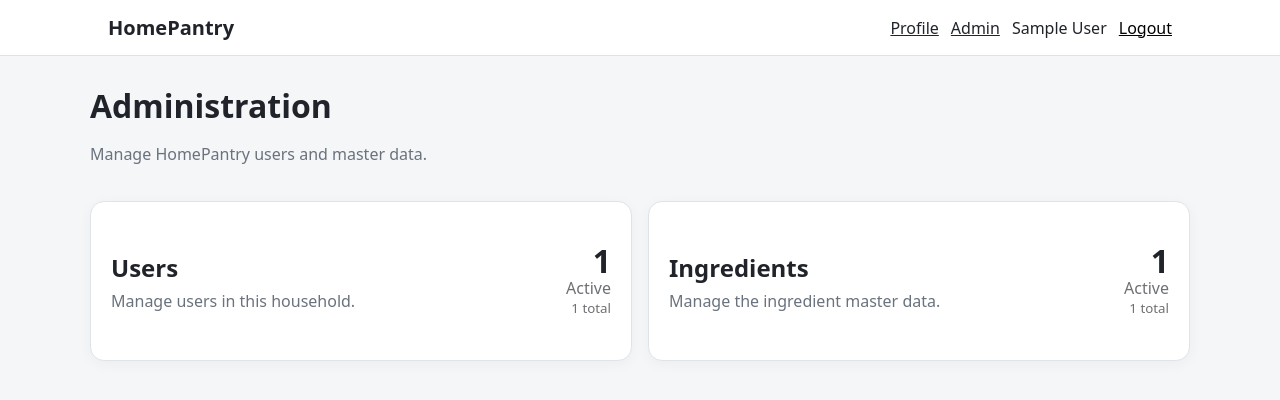
After one commit to rigzoltan83/HomePantry, a Flask app: page /admin/ in a window 1280 px wide. The commit adds this page. Shown: the top 400 px of the page. Run offline with Flask 3, Linux system fonts and the light colour scheme; a user stored in the database is signed in; tables that the repository leaves empty hold one stand-in row (values such as "Sample post"); some libraries are stand-ins or nearby versions.

Commit message:
Add admin dashboard and paginated ingredient search

```diff
--- a/app/admin/routes.py
+++ b/app/admin/routes.py
@@ -13,6 +13,7 @@ from flask_login import (
     login_required,
 )
 from sqlalchemy import (
+    func,
     or_,
     select,
 )
@@ -606,6 +607,65 @@ def profile():
     return render_template(
         "admin/profile.html",
         form=form,
+    )
+
+
+@bp.get("/")
+@login_required
+def index():
+    membership = (
+        get_admin_membership()
+    )
+
+    members = db.session.scalars(
+        select(HouseholdMember)
+        .where(
+            HouseholdMember.household_id
+            == membership.household_id
+        )
+    ).all()
+
+    total_users = len(
+        members
+    )
+
+    active_users = sum(
+        1
+        for member in members
+        if member.is_active
+    )
+
+    total_ingredients = db.session.scalar(
+        select(
+            func.count(
+                Ingredient.id
+            )
+        )
+    ) or 0
+
+    active_ingredients = db.session.scalar(
+        select(
+            func.count(
+                Ingredient.id
+            )
+        )
+        .where(
+            Ingredient.is_active.is_(
+                True
+            )
+        )
+    ) or 0
+
+    return render_template(
+        "admin/index.html",
+        total_users=total_users,
+        active_users=active_users,
+        total_ingredients=(
+            total_ingredients
+        ),
+        active_ingredients=(
+            active_ingredients
+        ),
     )
 
 
@@ -955,23 +1015,127 @@ def user_edit(
 def ingredients():
     get_admin_membership()
 
-    ingredients = db.session.scalars(
+    page = request.args.get(
+        "page",
+        1,
+        type=int,
+    )
+
+    if page < 1:
+        page = 1
+
+    search_text = (
+        request.args.get(
+            "q",
+            "",
+        )
+        .strip()
+    )
+
+    per_page = 50
+
+    filters = []
+
+    if search_text:
+        pattern = (
+            f"%{search_text}%"
+        )
+
+        filters.append(
+            or_(
+                Ingredient.canonical_key
+                .ilike(pattern),
+
+                Ingredient.translations.any(
+                    IngredientTranslation.name
+                    .ilike(pattern)
+                ),
+
+                Ingredient.aliases.any(
+                    IngredientAlias.alias
+                    .ilike(pattern)
+                ),
+            )
+        )
+
+    count_query = select(
+        func.count(
+            Ingredient.id
+        )
+    )
+
+    if filters:
+        count_query = (
+            count_query.where(
+                *filters
+            )
+        )
+
+    total_ingredients = (
+        db.session.scalar(
+            count_query
+        )
+        or 0
+    )
+
+    total_pages = max(
+        1,
+        (
+            total_ingredients
+            + per_page
+            - 1
+        )
+        // per_page,
+    )
+
+    if page > total_pages:
+        page = total_pages
+
+    ingredient_query = (
         select(Ingredient)
         .order_by(
             Ingredient.is_active.desc(),
             Ingredient.canonical_key,
         )
+    )
+
+    if filters:
+        ingredient_query = (
+            ingredient_query.where(
+                *filters
+            )
+        )
+
+    ingredient_rows = db.session.scalars(
+        ingredient_query
+        .offset(
+            (
+                page - 1
+            )
+            * per_page
+        )
+        .limit(
+            per_page
+        )
     ).all()
 
     return render_template(
         "admin/ingredients.html",
-        ingredients=ingredients,
+        ingredients=(
+            ingredient_rows
+        ),
         get_ingredient_name=(
             get_ingredient_name
         ),
         get_category_name=(
             get_category_name
         ),
+        page=page,
+        total_pages=total_pages,
+        total_ingredients=(
+            total_ingredients
+        ),
+        search_text=search_text,
     )
 
 
--- a/app/i18n.py
+++ b/app/i18n.py
@@ -3,6 +3,19 @@ from flask_login import current_user
 
 TRANSLATIONS = {
     "hu": {
+        "search": "Keresés",
+        "clear": "Törlés",
+        "admin_dashboard_title": (
+            "Adminisztráció"
+        ),
+        "admin_dashboard_description": (
+            "A HomePantry törzsadatainak és "
+            "felhasználóinak karbantartása."
+        ),
+        "admin_total": "összesen",
+
+        "pagination_previous": "Előző",
+        "pagination_next": "Következő",
         "dashboard_title": "Áttekintés",
         "dashboard_welcome": "Szia",
         "dashboard_household": "Háztartás",
@@ -507,6 +520,18 @@ TRANSLATIONS = {
     },
 
     "en": {
+        "search": "Search",
+        "clear": "Clear",
+        "admin_dashboard_title": (
+            "Administration"
+        ),
+        "admin_dashboard_description": (
+            "Manage HomePantry users and master data."
+        ),
+        "admin_total": "total",
+
+        "pagination_previous": "Previous",
+        "pagination_next": "Next",
         "dashboard_title": "Overview",
         "dashboard_welcome": "Hello",
         "dashboard_household": "Household",
--- a/app/static/css/app.css
+++ b/app/static/css/app.css
@@ -1225,3 +1225,188 @@ a {
 .dashboard-stock-link {
     cursor: pointer;
 }
+
+.header-user a,
+.header-user .link-button {
+    white-space: nowrap;
+}
+
+@media (max-width: 600px) {
+    .header-inner {
+        padding: 11px 14px;
+        gap: 10px;
+    }
+
+    .brand {
+        font-size: 1.1rem;
+    }
+
+    .header-user {
+        gap: 9px;
+        font-size: 0.9rem;
+    }
+
+    .header-user-name {
+        display: none;
+    }
+}
+
+.admin-dashboard-grid {
+    display: grid;
+    grid-template-columns:
+        repeat(
+            2,
+            minmax(0, 1fr)
+        );
+    gap: 16px;
+}
+
+.admin-dashboard-card {
+    min-height: 160px;
+    padding: 20px;
+
+    display: flex;
+    align-items: center;
+    justify-content: space-between;
+    gap: 20px;
+
+    border: 1px solid #dfe4e9;
+    border-radius: 14px;
+
+    background: #ffffff;
+
+    color: inherit;
+    text-decoration: none;
+
+    box-shadow:
+        0 3px 14px
+        rgba(0, 0, 0, 0.04);
+}
+
+.admin-dashboard-card:hover {
+    background: #f8fafb;
+
+    box-shadow:
+        0 7px 20px
+        rgba(0, 0, 0, 0.07);
+}
+
+.admin-dashboard-card h2 {
+    margin:
+        0
+        0
+        6px;
+}
+
+.admin-dashboard-card p {
+    margin: 0;
+}
+
+.admin-dashboard-stats {
+    flex-shrink: 0;
+
+    display: flex;
+    flex-direction: column;
+    align-items: flex-end;
+}
+
+.admin-dashboard-stats strong {
+    font-size: 2rem;
+    line-height: 1;
+}
+
+.admin-dashboard-stats span,
+.admin-dashboard-stats small {
+    opacity: 0.65;
+}
+
+
+.pagination {
+    margin-top: 18px;
+
+    display: grid;
+    grid-template-columns:
+        minmax(100px, 1fr)
+        auto
+        minmax(100px, 1fr);
+
+    align-items: center;
+    gap: 12px;
+}
+
+.pagination .secondary-button {
+    width: fit-content;
+    text-decoration: none;
+}
+
+.pagination > :last-child {
+    justify-self: end;
+}
+
+.pagination-status {
+    text-align: center;
+    white-space: nowrap;
+}
+
+
+@media (max-width: 700px) {
+    .admin-dashboard-grid {
+        grid-template-columns: 1fr;
+    }
+
+    .admin-dashboard-card {
+        min-height: 130px;
+    }
+
+    .pagination {
+        grid-template-columns:
+            1fr
+            1fr;
+
+        gap: 10px;
+    }
+
+    .pagination-status {
+        grid-column: 1 / -1;
+        grid-row: 1;
+
+        white-space: normal;
+    }
+
+    .pagination .secondary-button {
+        width: 100%;
+        text-align: center;
+    }
+}
+
+.ingredient-search-form {
+    display: grid;
+    grid-template-columns:
+        minmax(0, 1fr)
+        auto
+        auto;
+    gap: 8px;
+    align-items: center;
+}
+
+.ingredient-search-form .secondary-button {
+    width: auto;
+    white-space: nowrap;
+}
+
+@media (max-width: 600px) {
+    .ingredient-search-form {
+        grid-template-columns:
+            1fr
+            1fr;
+    }
+
+    .ingredient-search-form input {
+        grid-column: 1 / -1;
+    }
+
+    .ingredient-search-form .secondary-button {
+        width: 100%;
+        text-align: center;
+    }
+}
--- /dev/null
+++ b/app/templates/admin/index.html
@@ -0,0 +1,94 @@
+{% extends "base.html" %}
+
+{% block title %}
+{{ t("admin_dashboard_title") }} · HomePantry
+{% endblock %}
+
+{% block content %}
+
+<div class="page-heading">
+    <div>
+        <h1>
+            {{ t("admin_dashboard_title") }}
+        </h1>
+
+        <p class="muted">
+            {{ t("admin_dashboard_description") }}
+        </p>
+    </div>
+</div>
+
+<section class="admin-dashboard-grid">
+
+    <a
+        class="admin-dashboard-card"
+        href="{{
+            url_for(
+                'admin.users'
+            )
+        }}"
+    >
+        <div>
+            <h2>
+                {{ t("admin_users_title") }}
+            </h2>
+
+            <p class="muted">
+                {{ t("admin_users_description") }}
+            </p>
+        </div>
+
+        <div class="admin-dashboard-stats">
+            <strong>
+                {{ active_users }}
+            </strong>
+
+            <span>
+                {{ t("admin_active") }}
+            </span>
+
+            <small>
+                {{ total_users }}
+                {{ t("admin_total") }}
+            </small>
+        </div>
+    </a>
+
+
+    <a
+        class="admin-dashboard-card"
+        href="{{
+            url_for(
+                'admin.ingredients'
+            )
+        }}"
+    >
+        <div>
+            <h2>
+                {{ t("ingredient_admin_title") }}
+            </h2>
+
+            <p class="muted">
+                {{ t("ingredient_admin_description") }}
+            </p>
+        </div>
+
+        <div class="admin-dashboard-stats">
+            <strong>
+                {{ active_ingredients }}
+            </strong>
+
+            <span>
+                {{ t("admin_active") }}
+            </span>
+
+            <small>
+                {{ total_ingredients }}
+                {{ t("admin_total") }}
+            </small>
+        </div>
+    </a>
+
+</section>
+
+{% endblock %}
--- a/app/templates/base.html
+++ b/app/templates/base.html
@@ -38,44 +38,6 @@
                 <div class="header-user">
 
                     <a
-                        href="{{ url_for('inventory.inventory_list') }}"
-                    >
-                        {{ t("nav_inventory") }}
-                    </a>
-
-                    <a
-                        href="{{ url_for('inventory.products') }}"
-                    >
-                        {{ t("nav_products") }}
-                    </a>
-
-                    <a
-                        href="{{
-                            url_for(
-                                'inventory.stock_rules'
-                            )
-                        }}"
-                    >
-                        {{ t("nav_stock_rules") }}
-                    </a>
-
-                    <a
-                        href="{{
-                            url_for(
-                                'inventory.movements'
-                            )
-                        }}"
-                    >
-                        {{ t("nav_movements") }}
-                    </a>
-
-                    <a
-                        href="{{ url_for('inventory.locations') }}"
-                    >
-                        {{ t("nav_storage") }}
-                    </a>
-
-                    <a
                         href="{{ url_for('admin.profile') }}"
                     >
                         {{ t("nav_profile") }}
@@ -95,23 +57,14 @@
 
 {% if ns.can_admin %}
     <a
-                                href="{{ url_for('admin.users') }}"
+        href="{{ url_for('admin.index') }}"
     >
         {{ t("nav_admin") }}
-                            </a>
-<a
-    href="{{
-        url_for(
-            'admin.ingredients'
-        )
-    }}"
->
-    {{ t("nav_ingredients_admin") }}
     </a>
 {% endif %}
                     {% endif %}
 
-                    <span>
+                    <span class="header-user-name">
                         {{ current_user.display_name }}
                     </span>
 
@@ -132,8 +85,10 @@
                             {{ t("nav_logout") }}
                         </button>
                     </form>
+
                 </div>
             {% endif %}
+
         </div>
     </header>
 
```
Also changed, not shown: app/templates/admin/ingredients.html (+92 -14 lines). Lines whose indentation alone changed are shown as unchanged.
